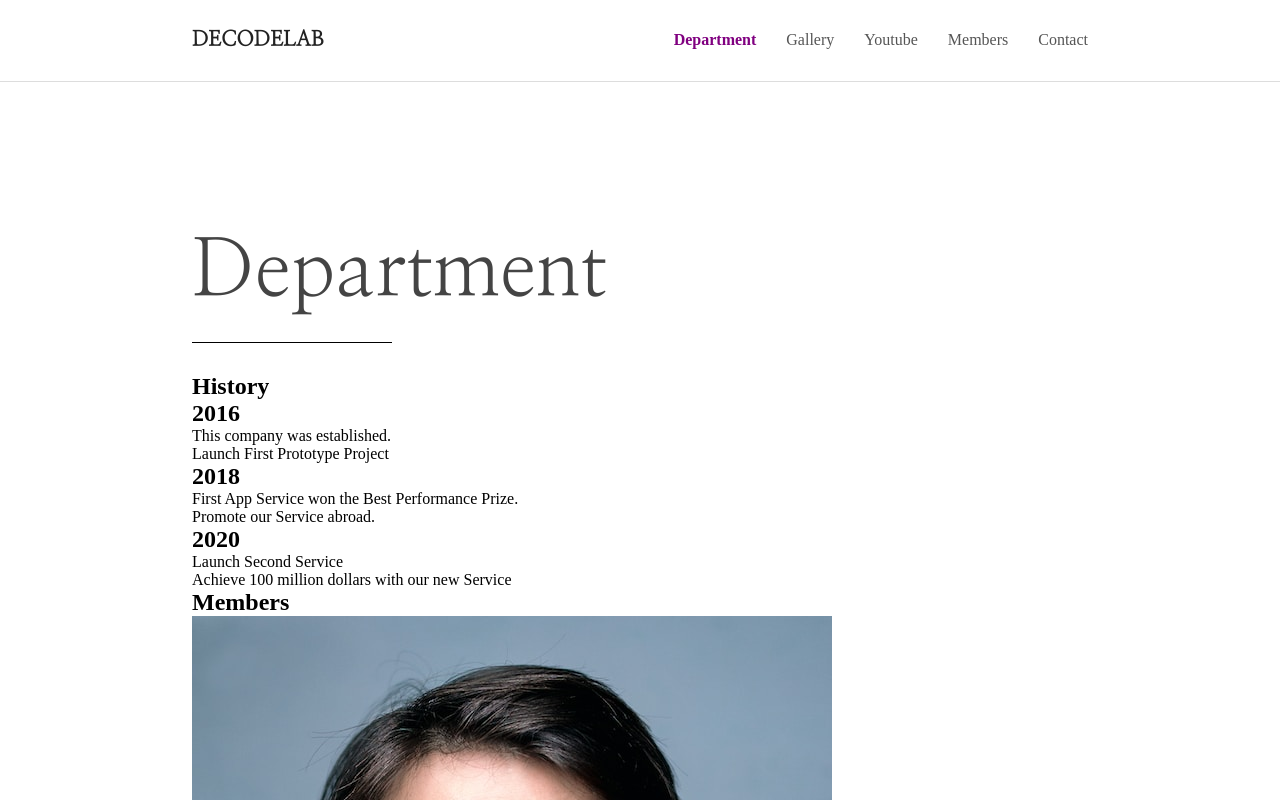
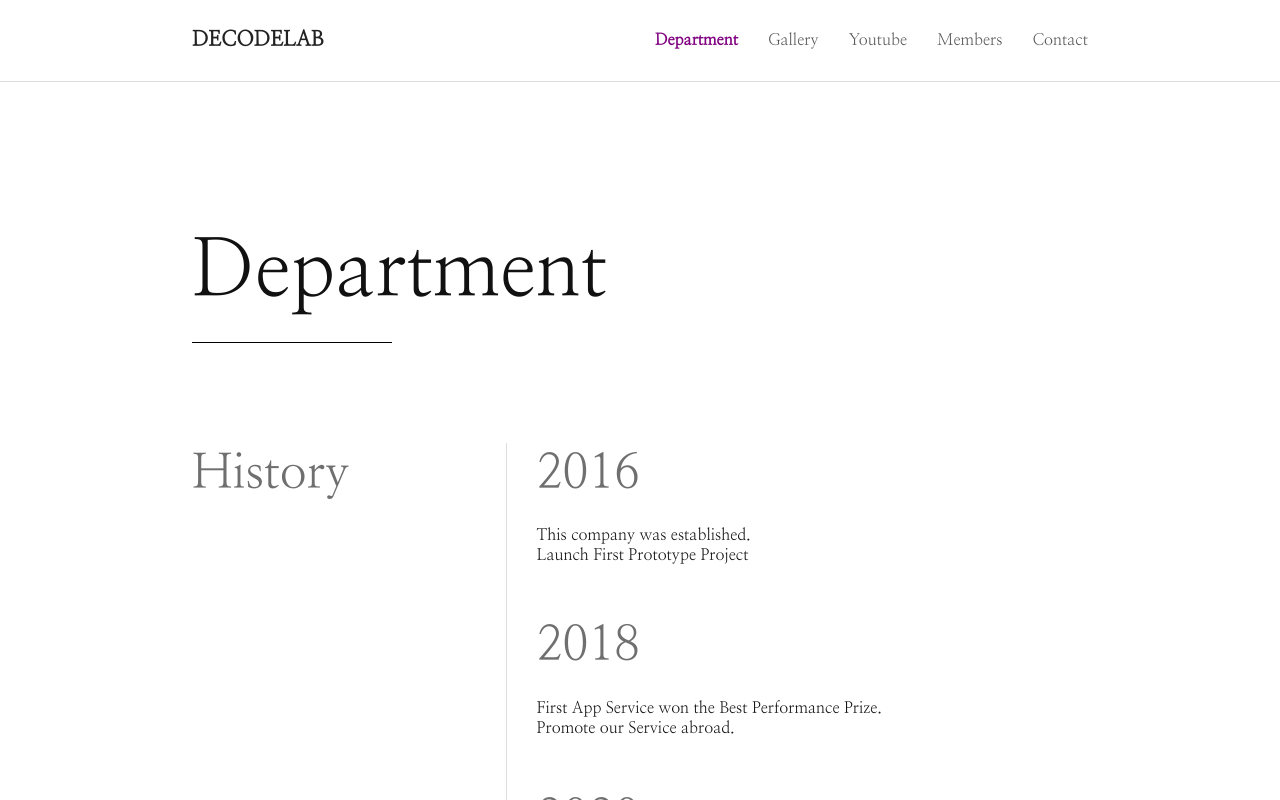
Before and after one commit to joeunhye/react-pj, a React (Create React App) app: page /department in a window 1280 px wide. Shown: the top 800 px of the page. Built offline with nearby package versions, Linux system fonts and the light colour scheme.

Commit message:
연혁 페이지 작업

```diff
--- a/src/components/sub/department/Department.jsx
+++ b/src/components/sub/department/Department.jsx
@@ -19,6 +19,7 @@ export default function Department() {
 		<Layout title={'Department'}>
 			<section id='historyBox'>
 				<h2>History</h2>
+				<div className='con'>
 					{history.map((data, idx) => {
 						return (
 							<React.Fragment key={idx}>
@@ -31,6 +32,7 @@ export default function Department() {
 							</React.Fragment>
 						);
 					})}
+				</div>
 			</section>
 			<section id='memberBox'>
 				<h2>{title.charAt(0).toUpperCase() + title.slice(1)}</h2>
--- a/src/components/sub/department/Department.scss
+++ b/src/components/sub/department/Department.scss
@@ -1,3 +1,27 @@
 .department {
+	#historyBox {
+		display: flex;
+		width: 100%;
+		justify-content: space-between;
+		margin-top: 100px;
+		margin-bottom: 100px;
 
+		h2 {
+			width: 30%;
+			font-size: 3rem;
+			font: normal 3rem/1.3 'nanum myeongjo';
+			opacity: 0.6;
+		}
+
+		.con {
+			width: 65%;
+			padding-left: 30px;
+			border-left: 1px solid #ddd;
+
+			ul {
+				margin-bottom: 50px;
+				margin-top: 20px;
+			}
+		}
+	}
 }
--- a/src/styles/Global.scss
+++ b/src/styles/Global.scss
@@ -2,6 +2,8 @@
 	margin: 0;
 	padding: 0;
 	box-sizing: border-box;
+	color: #111;
+	font-family: 'nanum myeongjo';
 }
 ul,
 ol,
```
Lines whose indentation alone changed are shown as unchanged.
